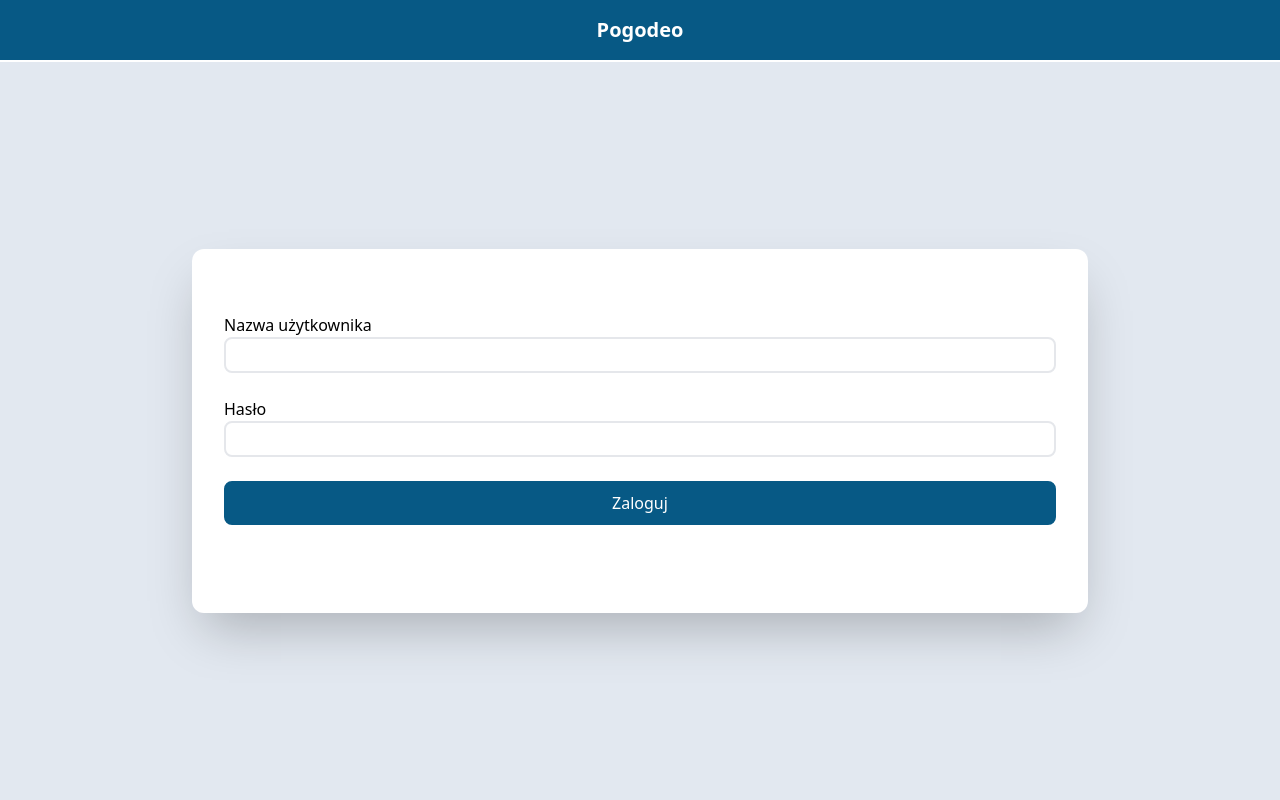
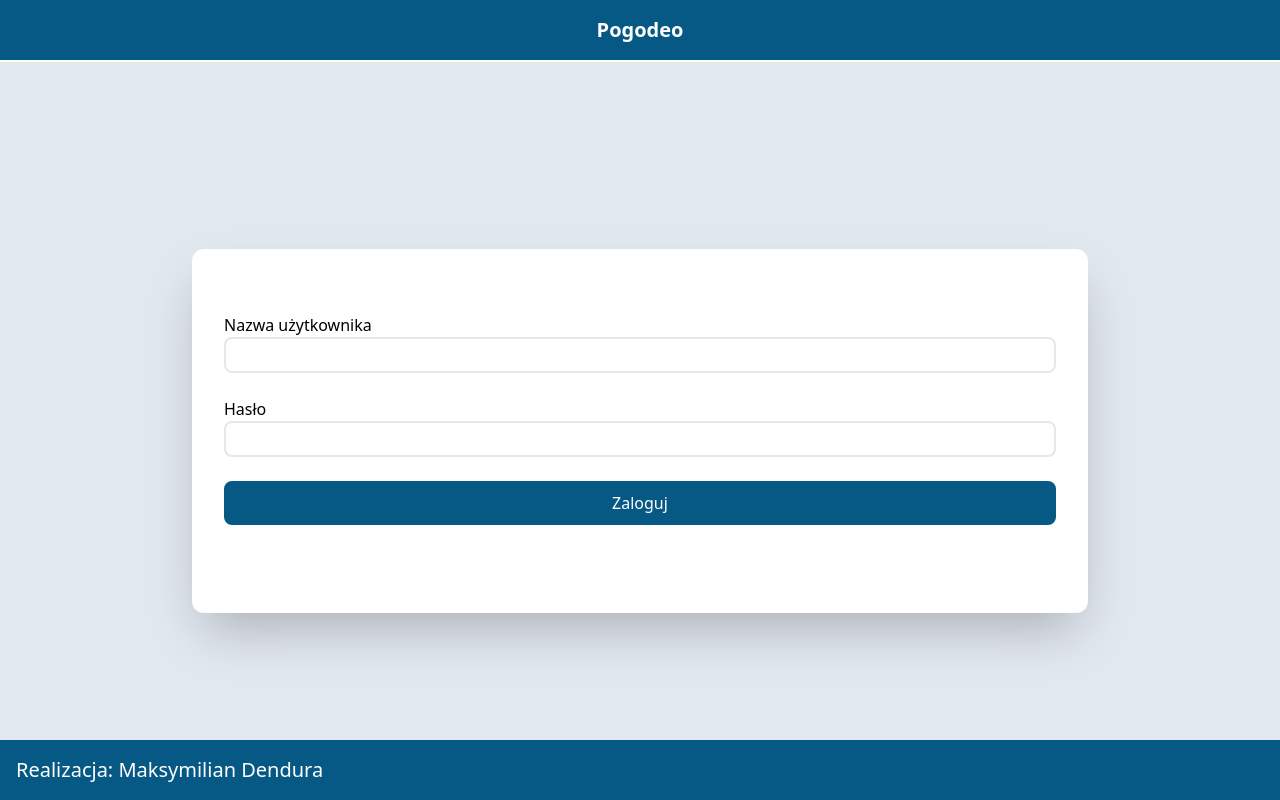
Before and after one commit to Noniv/pogodeo, a Next.js app: page / in a window 1280 px wide. Built offline with nearby package versions, Linux system fonts and the light colour scheme.

Commit message:
Added footer and semantic HTML to layout

```diff
--- a/components/layout.tsx
+++ b/components/layout.tsx
@@ -4,11 +4,14 @@ const Layout = ({ children }: { children: React.ReactNode }) => {
   return (
     <>
       <div className="h-screen flex flex-col">
-        <div className="bg-sky-800 w-full text-center text-xl font-bold text-white p-4 border-b-white border-b-2 sticky top-0 z-40">
-          Pogodeo
-        </div>
+        <header className="bg-sky-800 w-full text-center text-xl font-bold text-white p-4 border-b-white border-b-2 sticky top-0 z-40">
+          <h1>Pogodeo</h1>
+        </header>
         <div className="flex-grow">
         {children}
+        <footer className="bg-sky-800 w-full text-xl text-white p-4 border-b-white border-t-2 fixed bottom-0 z-40">
+          Realizacja: Maksymilian Dendura
+        </footer>
         </div>
       </div>
     </>
```
